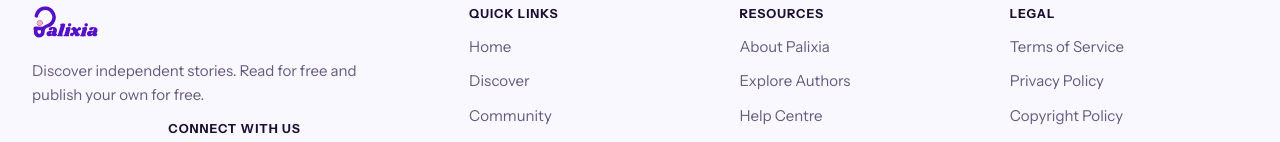
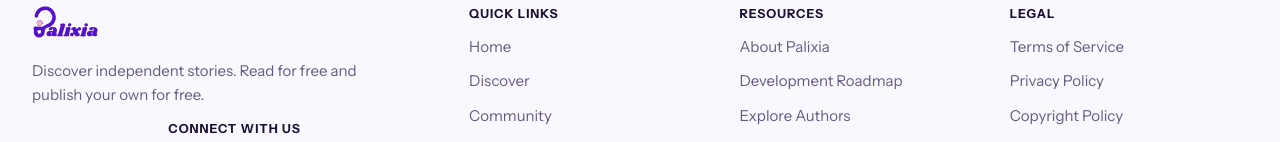
Before and after one commit to palixaentertainment-sketch/palixa-site, a Next.js app: page /login in a window 1280 px wide. Shown: the part 792-934 px from the top of the page. Built offline with nearby package versions, Linux system fonts and the light colour scheme; no server answers; the database is empty.

Commit message:
Add roadmap link to Resources footer

```diff
--- a/components/Providers.js
+++ b/components/Providers.js
@@ -49,6 +49,7 @@ export default function Providers({ children }) {
               <div className="foot-column">
                 <h2 className="foot-heading">Resources</h2>
                 <Link href="/about">About Palixia</Link>
+                <Link href="/roadmap">Development Roadmap</Link>
                 <Link href="/authors">Explore Authors</Link>
                 <Link href="/help">Help Centre</Link>
                 <Link href="/contact">Contact Us</Link>
```
